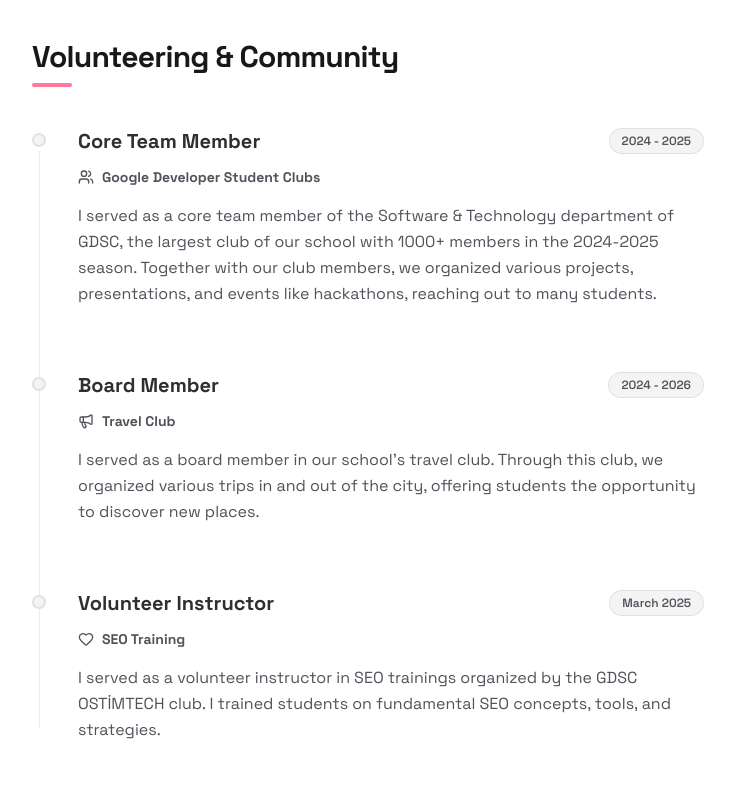
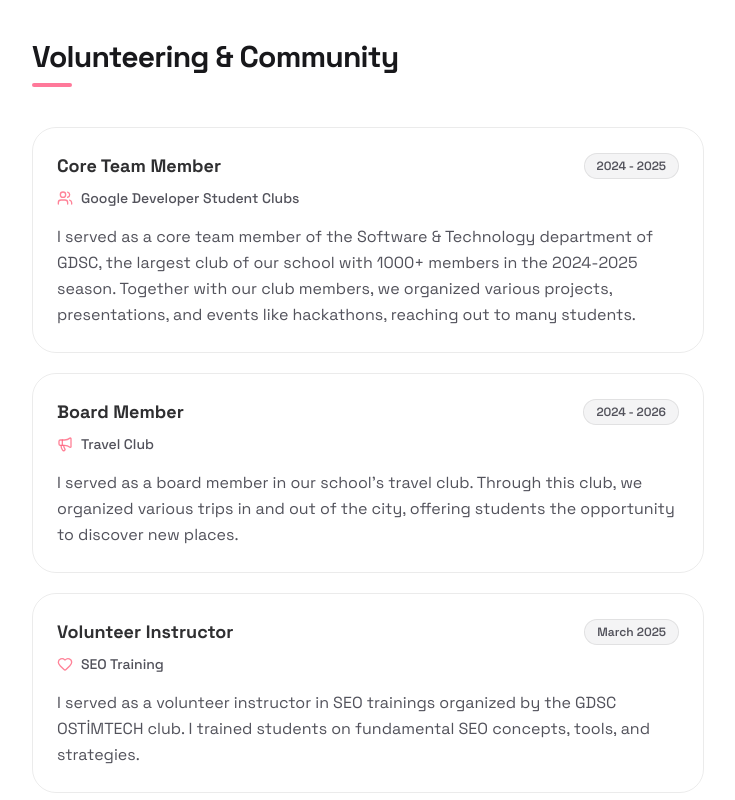
Before and after one commit to aliakpoyraz/aliakpoyraz.com, a Next.js app: page /en in a window 1280 px wide. Shown: the part 4000-4800 px from the top of the page, without its empty margins (272-1007 px from the left). Built offline with nearby package versions, Linux system fonts and the light colour scheme.

Commit message:
update volunteering

```diff
--- a/components/home/Volunteering.tsx
+++ b/components/home/Volunteering.tsx
@@ -47,48 +47,42 @@ export default function Volunteering() {
                 <div className="h-1 w-10 bg-rose-500 rounded-full mx-auto md:mx-0 mt-2 opacity-60"></div>
             </div>
 
-            {/* Zaman Çizelgesi */}
-            <div className="relative flex flex-col gap-12">
-                {/* Sürekli Dikey Çizgi */}
-                <div className="absolute left-[7px] top-6 bottom-8 w-px bg-border-main z-0"></div>
-
+            {/* Bağımsız Kart (Card) Yapısı - Timeline Çizgisi Kaldırıldı */}
+            <div className="flex flex-col gap-5">
                 {volunteers.map((item, index) => (
                     <div
                         key={index}
-                        className="group relative flex gap-6 md:gap-8 items-start"
+                        className="group relative flex flex-col p-5 md:p-6 rounded-3xl bg-transparent border border-border-main hover:bg-surface/40 hover:border-rose-500/30 transition-all duration-500"
                         style={{
                             opacity: isVisible ? 1 : 0,
                             transform: isVisible ? "translateY(0)" : "translateY(16px)",
                             transition: `opacity 0.5s ease ${index * 120}ms, transform 0.5s ease ${index * 120}ms`,
                         }}
                     >
-                        {/* Zaman Noktası */}
-                        <div className="relative z-10 flex flex-col items-center mt-1.5">
-                            <div className="relative flex h-3.5 w-3.5 shrink-0 rounded-full bg-surface border-2 border-border-main group-hover:bg-rose-500/50 group-hover:border-rose-400 transition-all duration-500"></div>
+                        {/* Üst Bilgi: Rol ve Tarih */}
+                        <div className="flex flex-col sm:flex-row sm:items-center sm:justify-between gap-3 mb-2">
+                            <h3 className="text-lg font-bold text-fg/90 group-hover:text-rose-400 transition-colors">
+                                {item.role}
+                            </h3>
+                            <span className="flex items-center text-[10px] md:text-xs font-semibold px-3 py-1 rounded-full border border-border-main text-muted whitespace-nowrap bg-surface group-hover:text-fg/80 transition-colors">
+                                {item.date}
+                            </span>
                         </div>
 
-                        {/* İçerik */}
-                        <div className="flex-1 pb-4">
-                            <div className="flex flex-col sm:flex-row sm:items-center sm:justify-between gap-2 mb-3">
-                                <h3 className="text-lg md:text-xl font-bold text-fg/90 group-hover:text-fg transition-colors">
-                                    {item.role}
-                                </h3>
-                                <div className="flex items-center gap-1.5 text-[10px] md:text-xs font-semibold px-3 py-1 rounded-full w-fit backdrop-blur-md bg-surface border border-border-main text-muted transition-colors group-hover:text-fg/80">
-                                    {item.date}
-                                </div>
-                            </div>
-
+                        {/* Alt Bilgi: Organizasyon ve İkon */}
                         <div className="flex items-center gap-2 text-sm mb-4">
-                                <span className="flex items-center gap-2 text-muted group-hover:text-rose-400 font-bold transition-colors">
+                            <span className="flex items-center gap-2 text-muted font-medium group-hover:text-fg/90 transition-colors">
+                                <span className="text-rose-400/80 group-hover:text-rose-500 transition-colors">
                                     {item.icon}
+                                </span>
                                 <span>{item.organization}</span>
                             </span>
                         </div>
 
-                            <p className="text-sm md:text-base text-muted leading-relaxed group-hover:text-fg/70 transition-colors">
+                        {/* Açıklama */}
+                        <p className="text-sm md:text-base text-muted leading-relaxed group-hover:text-fg/70 transition-colors text-justify md:text-left">
                             {item.description}
                         </p>
-                        </div>
                     </div>
                 ))}
             </div>
```
Lines whose indentation alone changed are shown as unchanged.
